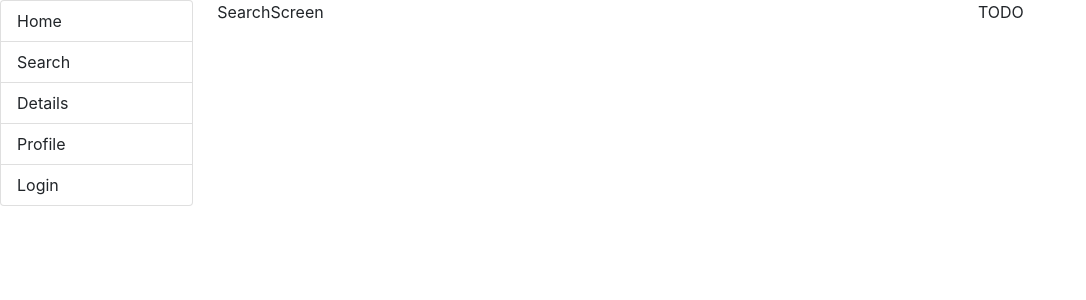
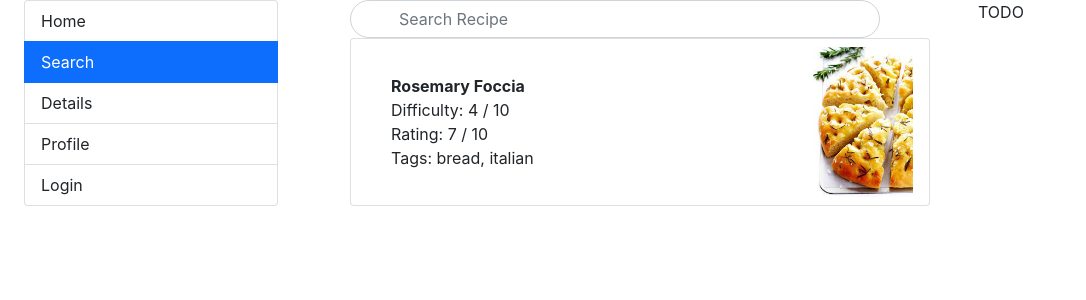
Before and after one commit to bsalter2/project-react-web-app, a React (Create React App) app: page /search in a window 1280 px wide. Shown: the top 300 px of the page, without its empty margins (0-1086 px from the left). Built offline with nearby package versions, Linux system fonts and the light colour scheme.

Commit message:
navsidebar, repsonsiveness, start to search page, recipe json

```diff
--- a/src/App.js
+++ b/src/App.js
@@ -13,10 +13,10 @@ function App() {
   return (
     <BrowserRouter>
       <div className="row">
-        <div className="col-xxl-3 col-xl-2 col-lg-2 col-md-3 col-sm-3">
+        <div className="col-xxl-3 col-xl-3 col-lg-3 col-md-3 col-sm-3">
           <NavigationSidebar />
         </div>
-        <div className="col-xxl-6 col-xl-7 col-lg-7 col-md-9 col-sm-9">
+        <div className="col-xxl-6 col-xl-6 col-lg-6 col-md-9 col-sm-9">
           <Routes>
             <Route path="/" element={<Navigate to="/home" />} />
             <Route path="/home/" element={<HomeScreen />} />
--- a/src/navigation-sidebar/index.js
+++ b/src/navigation-sidebar/index.js
@@ -3,10 +3,10 @@ import { Link, useLocation } from "react-router-dom";
 
 const NavigationSidebar = () => {
     const { pathname } = useLocation();
-    const [ignore, tuiter, active] = pathname.split("/");
+    const [ignore, active] = pathname.split("/");
     const links = ["home", "search", "details", "profile", "login"];
     return (
-        <>
+        <div className='container'>
             <div className="list-group">
                 {links.map((link) =>
                     <Link to={`/${link}`} className={`list-group-item text-capitalize ${active === link ? "active" : ""}`}>
@@ -14,7 +14,7 @@ const NavigationSidebar = () => {
                     </Link>
                 )}
             </div>
-        </>
+        </div>
 
     );
 };
--- a/src/search-page/index.js
+++ b/src/search-page/index.js
@@ -1,8 +1,23 @@
 import React from 'react'
+import RecipeSummaryList from './recipe-summary-list'
 
 function SearchScreen() {
   return (
-    <div>SearchScreen</div>
+    <div className='container'>
+    <div className="row">
+      <div className="col-11 position-relative">
+        <input placeholder="Search Recipe"
+               className="form-control rounded-pill ps-5"/>
+      </div>
+      <div className="col-1">
+
+      </div>
+    </div>
+
+    <RecipeSummaryList/>
+
+
+  </div>
   )
 }
 
--- /dev/null
+++ b/src/search-page/recipe-summary-list.js
@@ -0,0 +1,30 @@
+import React from 'react'
+import RecipeSummaryItem from './recipe_summary_item'
+
+function RecipeSummaryList() {
+    const recipes = [{
+        "_id": 1,
+        "name": "Rosemary Foccia",
+        "tags": ["bread", "italian"],
+        "directions": ["1...", "2...", "3..."],
+        "image": "rosemary_foccacia.jpeg",
+        "ingredients": ["flour", "oil", "rosemary", "sugar", "salt", "yeast"],
+        "difficulty": 4,
+        "rating": 7,
+        "prep_time": 5,
+        "cook_time": 40,
+        "serving": "7-10"
+    }]
+  return (
+
+    <ul className="list-group">
+    {
+      recipes.map(recipe =>
+        <RecipeSummaryItem
+          key={recipe._id} recipe={recipe}/> )
+    }
+  </ul>
+  )
+}
+
+export default RecipeSummaryList
--- /dev/null
+++ b/src/search-page/recipe_summary_item.js
@@ -0,0 +1,36 @@
+import React from 'react'
+
+function RecipeSummaryItem() {
+
+    const recipe = {
+        "_id": 1,
+        "name": "Rosemary Foccia",
+        "tags": ["bread", "italian"],
+        "directions": ["1...", "2...", "3..."],
+        "image": "rosemary_foccacia.jpeg",
+        "ingredients": ["flour", "oil", "rosemary", "sugar", "salt", "yeast"],
+        "difficulty": 4,
+        "rating": 7,
+        "prep_time": 5,
+        "cook_time": 40,
+        "serving": "7-10"
+
+    }
+  return (
+    <li className="list-group-item ">
+    <div className="row align-items-center">
+      <div className="col-10">
+        <div className="fw-bolder container">{recipe.name}</div>
+        <div className='container'>Difficulty: {recipe.difficulty} / 10</div>
+        <div className='container'>Rating: {recipe.rating} / 10</div>
+        <div className='container'>Tags: {recipe.tags.join(", ")}</div>
+      </div>
+      <div className="col-2">
+        <img width={100} length={100} className="float-end rounded-3" src={require(`../images/${recipe.image}`)} alt=""/>
+      </div>
+    </div>
+   </li>
+  )
+}
+
+export default RecipeSummaryItem
```
Also changed, not shown: src/recipe-example.json (added, +13 -0 lines), src/images/rosemary_foccacia.jpeg (added).
